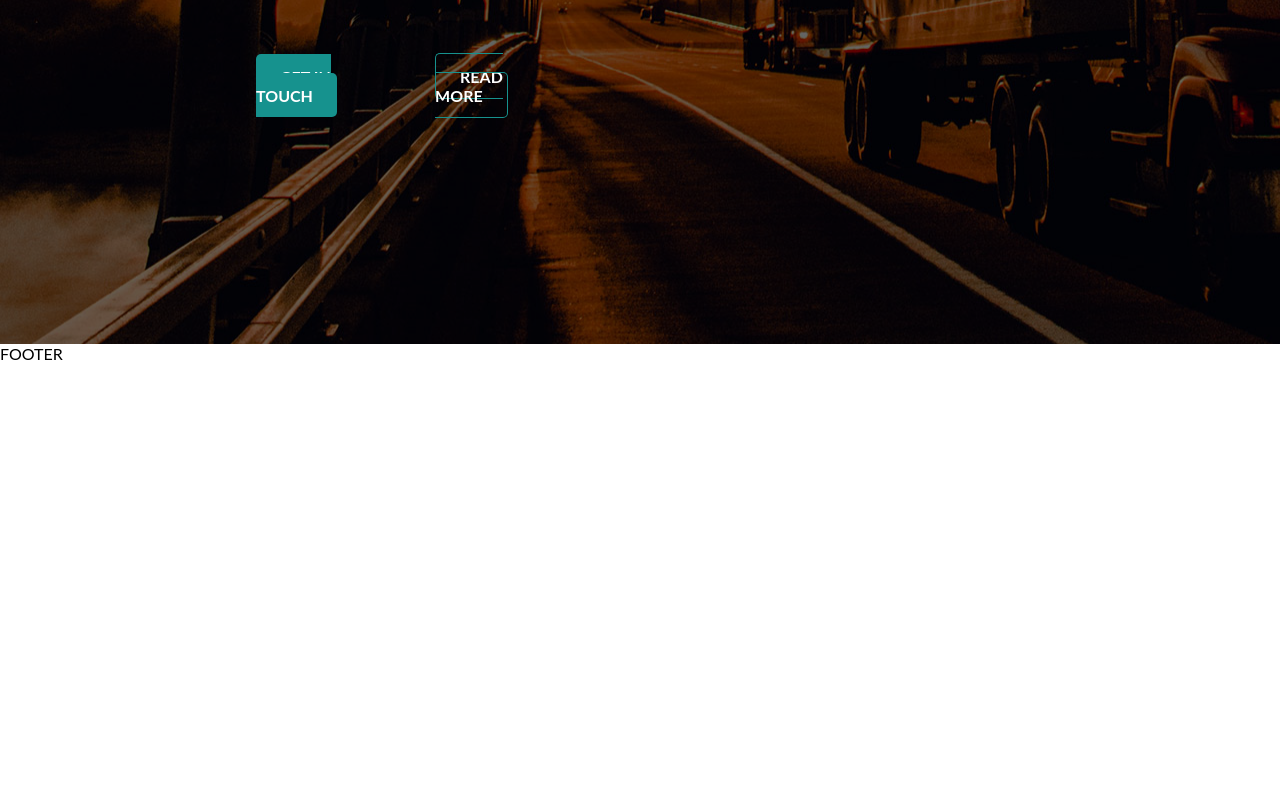
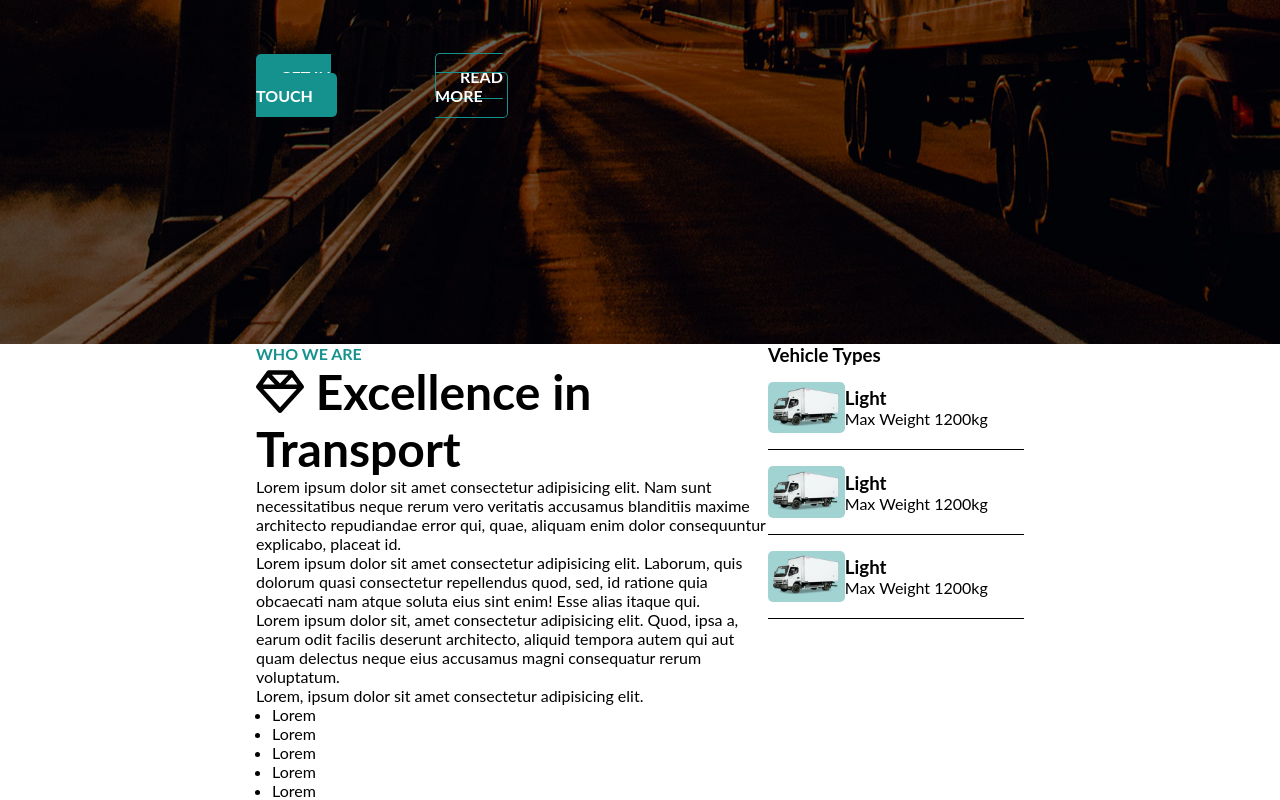
Before and after one commit to SydVic/proj-html-vuejs, a Vue app: page / in a window 1280 px wide. Shown: the part 579-1379 px from the top of the page. Before the commit the page ends 942 px from the top, so only its background shows below. Built offline with nearby package versions, Linux system fonts and the light colour scheme; a web font is replaced by a local one.

Commit message:
impostazione generale prima sezione main

```diff
--- a/src/components/AppFooter.vue
+++ b/src/components/AppFooter.vue
@@ -1,5 +1,5 @@
 <template>
-  <section class="footer">FOOTER</section>
+  <section class="footer"></section>
 </template>
 
 <script>
--- a/src/components/AppHeader.vue
+++ b/src/components/AppHeader.vue
@@ -84,7 +84,7 @@
         <div class="jumbotron-text">
           <div class="row">
             <div class="col-lg-5">
-              <h3>logistics services</h3>
+              <h3 class="subtitle">logistics services</h3>
               <h2>cargo transport</h2>
               <p>Fractional or exclusive road cargo transportation to all regions, with small, medium and large vehicles.</p>
               <div class="jumbotron-cta">
@@ -232,12 +232,6 @@ export default {
     padding: 10rem 0 15rem 0;
     position: relative;
 
-    h3 {
-      color: $brand-primary;
-      text-transform: uppercase;
-      font-size: 1rem;
-    }
-
     h2 {
       color: $white;
       text-transform: uppercase;
--- a/src/components/AppMain.vue
+++ b/src/components/AppMain.vue
@@ -1,6 +1,60 @@
 <template>
   <section class="main">
-
+    <div class="container-small">
+      <div class="row">
+        <div class="col-lg-8">
+          <h3 class="subtitle">who we are</h3>
+          <h2>
+            <span class="title-highlighted">
+              <i class="far fa-gem"></i>
+              Excellence
+            </span>
+            <span class="title-normal">in Transport</span>
+          </h2>
+          <p>Lorem ipsum dolor sit amet consectetur adipisicing elit. Nam sunt necessitatibus neque rerum vero veritatis accusamus blanditiis maxime architecto repudiandae error qui, quae, aliquam enim dolor consequuntur explicabo, placeat id.</p>
+          <p>Lorem ipsum dolor sit amet consectetur adipisicing elit. Laborum, quis dolorum quasi consectetur repellendus quod, sed, id ratione quia obcaecati nam atque soluta eius sint enim! Esse alias itaque qui.</p>
+          <p>Lorem ipsum dolor sit, amet consectetur adipisicing elit. Quod, ipsa a, earum odit facilis deserunt architecto, aliquid tempora autem qui aut quam delectus neque eius accusamus magni consequatur rerum voluptatum.</p>
+          <p>Lorem, ipsum dolor sit amet consectetur adipisicing elit.</p>
+          <ul>
+            <li>Lorem</li>
+            <li>Lorem</li>
+            <li>Lorem</li>
+            <li>Lorem</li>
+            <li>Lorem</li>
+          </ul>
+        </div>
+        <div class="col-lg-4">
+          <h3>Vehicle Types</h3>
+          <div class="vehicle-type">
+            <div class="vehicle-img">
+              <img src="../assets/img/truck-1.png" alt="">
+            </div>
+            <div class="vehicle-specs">
+              <h3>Light</h3>
+              <p>Max Weight 1200kg</p>
+            </div>
+          </div>
+          <div class="vehicle-type">
+            <div class="vehicle-img">
+              <img src="../assets/img/truck-1.png" alt="">
+            </div>
+            <div class="vehicle-specs">
+              <h3>Light</h3>
+              <p>Max Weight 1200kg</p>
+            </div>
+          </div>
+          <div class="vehicle-type">
+            <div class="vehicle-img">
+              <img src="../assets/img/truck-1.png" alt="">
+            </div>
+            <div class="vehicle-specs">
+              <h3>Light</h3>
+              <p>Max Weight 1200kg</p>
+            </div>
+          </div>
+        </div>
+      </div>
+    </div>
   </section>
 </template>
 
@@ -11,5 +65,31 @@ export default {
 </script>
 
 <style lang="scss" scoped>
+h2 {
+  font-size: 3rem;
+}
 
+.vehicle-type {
+  width: 100%;
+  display: flex;
+  align-items: center;
+  border-bottom: 1px solid black;
+  padding:  1rem 0 1rem 0;
+
+  .vehicle-img {
+    width: 30%;
+    background-color: rgba(22, 146, 142, .4);
+    padding: .3rem .3rem;
+    border-radius: 5px;
+
+    img {
+      width: 100%;
+    }
+  }
+}
+
+ul {
+  list-style: disc;
+  margin-left: 1rem;
+}
 </style>
--- a/src/style/common.scss
+++ b/src/style/common.scss
@@ -31,3 +31,9 @@ a {
   padding: .8rem 1.5rem;
   border-radius: 5px;
 }
+
+.subtitle {
+  color: $brand-primary;
+  text-transform: uppercase;
+  font-size: 1rem;
+}
```
